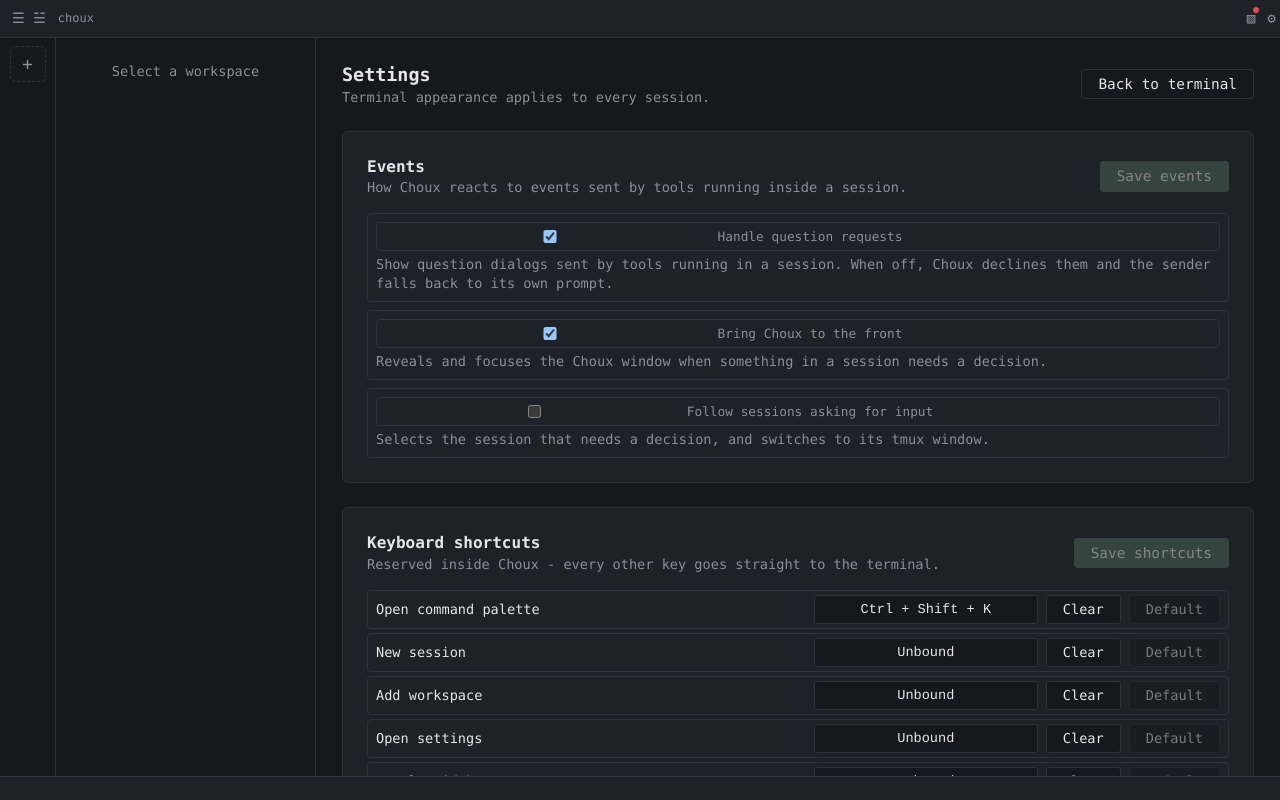
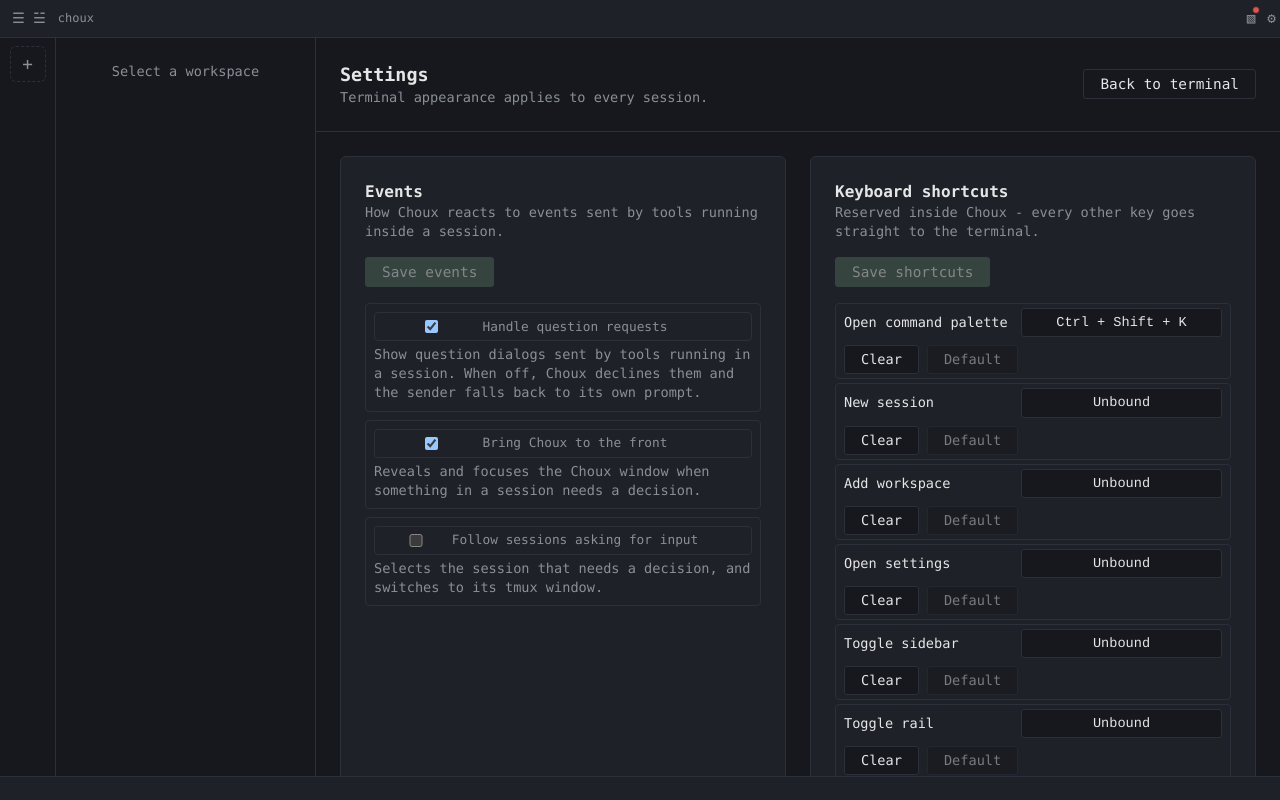
Before and after one commit to pty-server/choux, a Svelte app: page / in a window 1280 px wide. Both pictures are taken after a click on the button "Settings". Built offline with nearby package versions, Linux system fonts and the light colour scheme.

Commit message:
feat(settings): full-width settings layout with sticky header

```diff
--- a/src/features/settings/SettingsPage.svelte
+++ b/src/features/settings/SettingsPage.svelte
@@ -235,6 +235,8 @@
     <button type="button" class="close" onclick={onClose}>Back to terminal</button>
   </header>
 
+  <div class="cards">
+  <div class="card-column">
   {#if globalShortcutSupported}
     <section class="settings-card shortcut-card">
       <div class="card-heading">
@@ -296,7 +298,9 @@
       </li>
     </ul>
   </section>
+  </div>
 
+  <div class="card-column">
   <section class="settings-card shortcut-card">
     <div class="card-heading">
       <div>
@@ -331,6 +335,8 @@
       <p>Needs a modifier other than Shift. Escape cancels capture.</p>
     {/if}
   </section>
+  </div>
+  </div>
 
   <section class="settings-card profiles-card">
     <div class="card-heading">
@@ -392,7 +398,7 @@
     {/if}
   </section>
 
-  <section class="settings-card">
+  <section class="settings-card colors-card">
     <div class="card-heading">
       <div>
         <h2>Terminal colors</h2>
@@ -460,9 +466,23 @@
 </section>
 
 <style>
-  .settings-page { width: min(100%, 960px); height: 100%; margin: 0 auto; padding: var(--sp-4); overflow: auto; }
-  header, .card-heading, .actions { display: flex; align-items: center; justify-content: space-between; gap: var(--sp-3); }
-  header { margin-bottom: var(--sp-4); }
+  .settings-page {
+    display: flex; flex-direction: column; gap: var(--sp-4);
+    box-sizing: border-box; width: 100%; height: 100%; padding: 0 var(--sp-4) var(--sp-4); overflow: auto;
+  }
+  .cards { display: grid; grid-template-columns: repeat(auto-fit, minmax(440px, 1fr)); gap: var(--sp-4); }
+  .card-column { display: flex; flex-direction: column; gap: var(--sp-4); }
+  .card-column > .settings-card:last-child { flex: 1 1 auto; }
+  header, .card-heading, .actions { display: flex; flex-wrap: wrap; align-items: center; justify-content: space-between; gap: var(--sp-3); }
+  header {
+    position: sticky; top: 0; z-index: 2;
+    margin: 0 calc(-1 * var(--sp-4));
+    padding: var(--sp-4);
+    border-bottom: 1px solid var(--border);
+    background: var(--bg);
+  }
+  .card-heading > div:first-child { flex: 1 1 16rem; min-width: 0; }
+  .card-heading > .save, .card-heading > .profile-actions { flex: 0 0 auto; }
   h1, h2, h3, p { margin: 0; }
   h1 { font-size: 1.15rem; }
   h2 { font-size: 1rem; }
@@ -472,15 +492,15 @@
   button:hover { border-color: var(--fg-dim); }
   button:disabled { opacity: 0.45; cursor: not-allowed; }
   .settings-card { padding: var(--sp-4); border: 1px solid var(--border); border-radius: 6px; background: var(--bg-elevated); }
-  .shortcut-card, .profiles-card { margin-bottom: var(--sp-4); }
-  .shortcut-row { display: flex; align-items: center; gap: var(--sp-2); margin-top: var(--sp-3); }
+  .shortcut-row { display: flex; flex-wrap: wrap; align-items: center; gap: var(--sp-2); margin-top: var(--sp-3); }
   .toggle { grid-template-columns: auto auto; padding: var(--sp-1) var(--sp-2); }
   .toggle input { grid-row: auto; width: auto; height: auto; }
-  .capture { min-width: 14rem; font-family: var(--font-terminal); }
+  .capture { flex: 1 1 12rem; min-width: 0; font-family: var(--font-terminal); }
   .capture.capturing { border-color: var(--accent); color: var(--accent); }
   .shortcut-error { margin-top: var(--sp-2); color: #ff7b72; font-size: 0.85rem; }
   .bindings { display: flex; flex-direction: column; gap: var(--sp-1); margin: var(--sp-3) 0 0; padding: 0; list-style: none; }
-  .bindings li { display: grid; grid-template-columns: 1fr auto auto auto; align-items: center; gap: var(--sp-2); padding: var(--sp-1) var(--sp-2); border: 1px solid var(--border); border-radius: 4px; font-size: 0.85rem; }
+  .bindings li { display: flex; flex-wrap: wrap; align-items: center; gap: var(--sp-2); padding: var(--sp-1) var(--sp-2); border: 1px solid var(--border); border-radius: 4px; font-size: 0.85rem; }
+  .bindings li > span { flex: 1 1 10rem; min-width: 0; }
   .bindings li.conflict { border-color: #ff7b72; }
   .events { display: flex; flex-direction: column; gap: var(--sp-2); margin: var(--sp-3) 0 0; padding: 0; list-style: none; }
   .events li { padding: var(--sp-2); border: 1px solid var(--border); border-radius: 4px; font-size: 0.85rem; }
@@ -491,7 +511,7 @@
   .profiles li.invalid { border-color: #ff7b72; }
   .profiles .profile-fallback { padding: var(--sp-1) var(--sp-2); }
   .profile-top { display: flex; align-items: center; justify-content: space-between; gap: var(--sp-2); }
-  .profile-fields { display: grid; grid-template-columns: repeat(3, minmax(0, 1fr)); gap: var(--sp-2); margin-top: var(--sp-2); }
+  .profile-fields { display: grid; grid-template-columns: repeat(auto-fit, minmax(220px, 1fr)); gap: var(--sp-2); margin-top: var(--sp-2); }
   .profile-env { grid-column: 1 / -1; }
   /* The bare `label`/`input` rules below are sized for color swatches. */
   .profiles label { grid-template-columns: 1fr; align-items: stretch; }
@@ -509,7 +529,7 @@
   .green { color: #7ee787; }
   .yellow { color: #d29922; background: var(--terminal-selection); width: fit-content; }
   .cursor { width: 0.6ch; background: var(--terminal-cursor); }
-  .color-grid { display: grid; grid-template-columns: repeat(4, minmax(130px, 1fr)); gap: var(--sp-2); margin-top: var(--sp-2); }
+  .color-grid { display: grid; grid-template-columns: repeat(auto-fill, minmax(150px, 1fr)); gap: var(--sp-2); margin-top: var(--sp-2); }
   .font-size { grid-template-columns: 1fr auto auto; width: fit-content; margin-top: var(--sp-2); }
   .font-size input { grid-row: auto; width: 4.5rem; height: auto; padding: var(--sp-1); border: 1px solid var(--border); color: var(--fg); background: var(--bg); }
   label { display: grid; grid-template-columns: 1fr auto; align-items: center; gap: var(--sp-1); padding: var(--sp-2); border: 1px solid var(--border); border-radius: 4px; color: var(--fg-dim); font-size: 0.8rem; }
@@ -517,5 +537,12 @@
   code { color: var(--fg); font-size: 0.72rem; }
   .actions { margin-top: var(--sp-4); }
   .save { background: var(--accent); border-color: var(--accent); color: #fff; }
-  @media (max-width: 700px) { .settings-page { padding: var(--sp-3); } header, .card-heading { align-items: flex-start; flex-direction: column; } .preset-buttons { justify-content: flex-start; } .color-grid { grid-template-columns: repeat(2, minmax(0, 1fr)); } .profile-fields { grid-template-columns: minmax(0, 1fr); } }
+  @media (max-width: 700px) {
+    .settings-page { padding: 0 var(--sp-3) var(--sp-3); }
+    header { margin: 0 calc(-1 * var(--sp-3)); padding: var(--sp-3); }
+    .cards { grid-template-columns: minmax(0, 1fr); }
+    header, .card-heading { align-items: flex-start; flex-direction: column; }
+    .preset-buttons { justify-content: flex-start; }
+    .profile-fields { grid-template-columns: minmax(0, 1fr); }
+  }
 </style>
```
